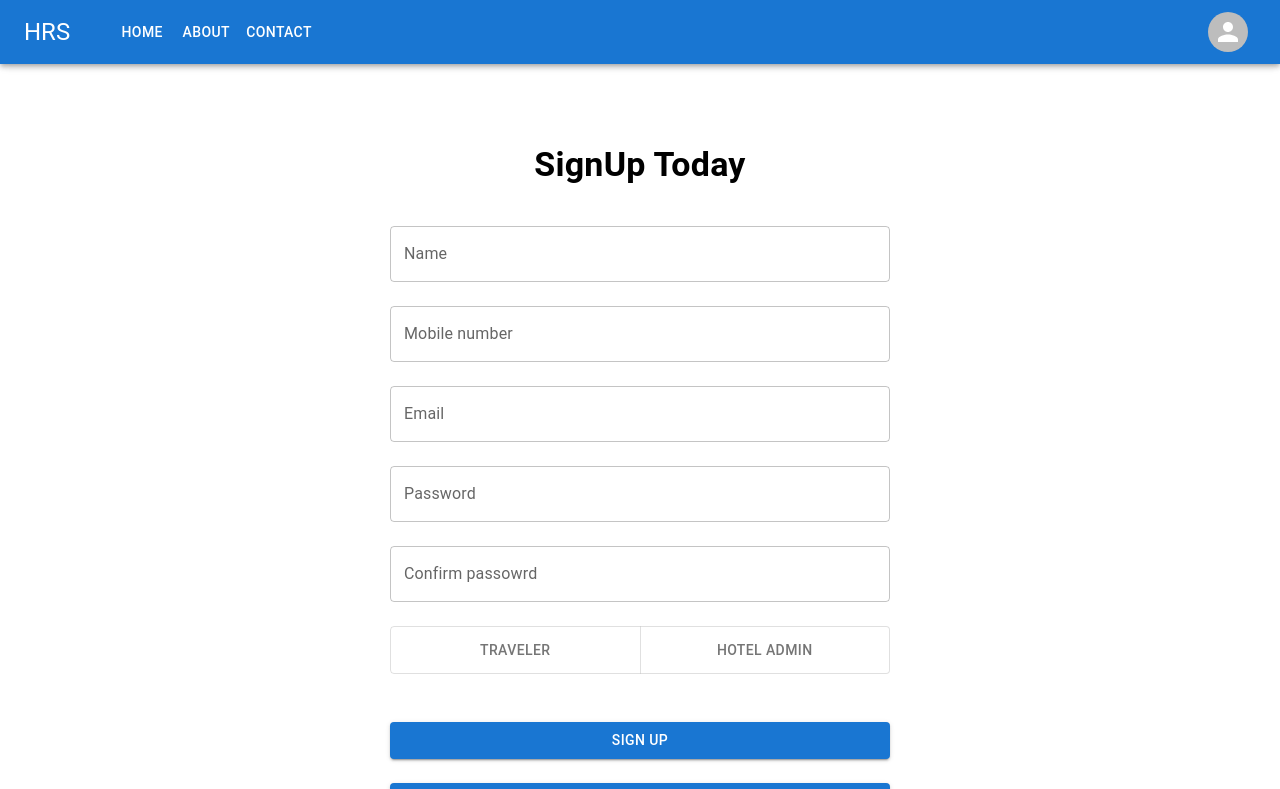
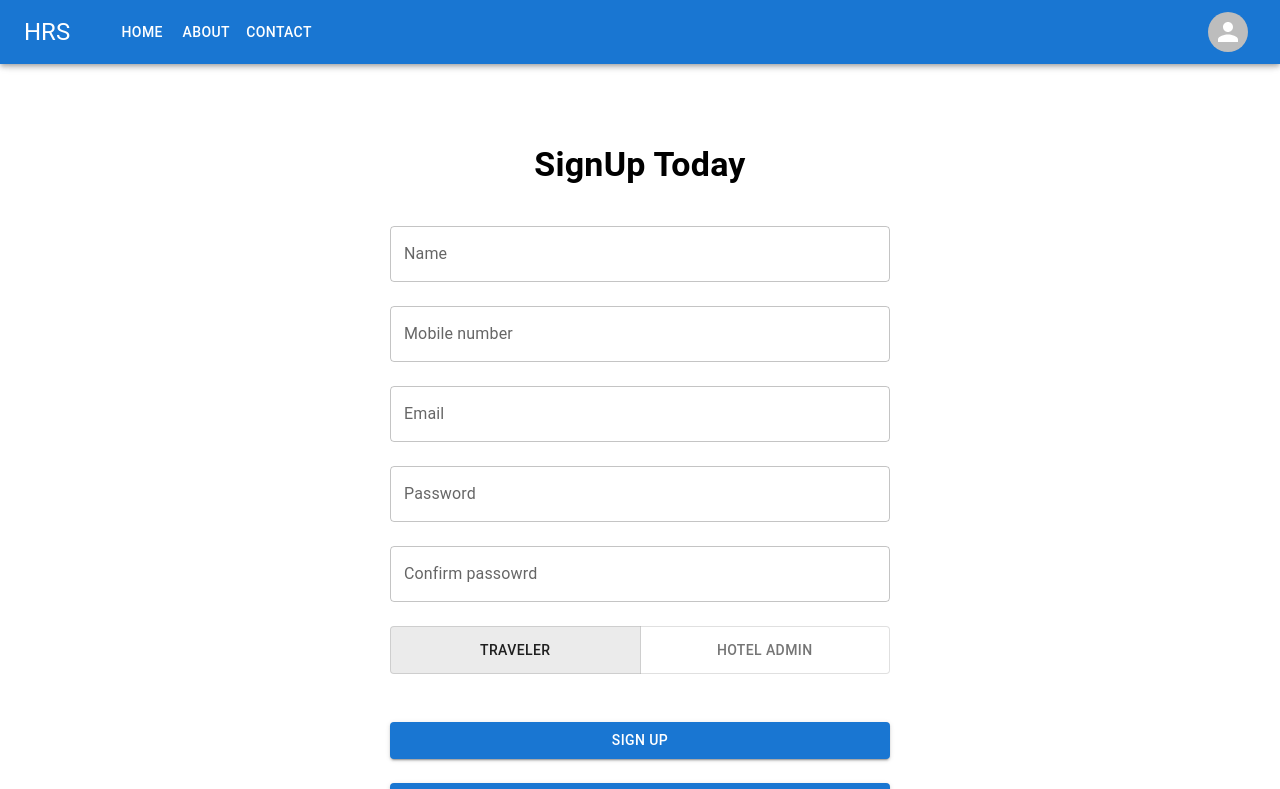
Before and after one commit to LassazVegaz/Hotel-Reservation-System, a React (Create React App) app in the folder frontend/: page / in a window 1280 px wide. Shown: the top 789 px of the page. Built offline with nearby package versions, Linux system fonts and the light colour scheme.

Commit message:
create user form validation

```diff
--- a/frontend/src/pages/CreateAccountPage/CreateAcountForm.tsx
+++ b/frontend/src/pages/CreateAccountPage/CreateAcountForm.tsx
@@ -1,35 +1,94 @@
-import {
-	Button,
-	Box,
-	TextField,
-	ToggleButton,
-	ToggleButtonGroup,
-} from "@mui/material";
-import { Formik } from "formik";
+import { Button, Box, ToggleButton, ToggleButtonGroup } from "@mui/material";
+import { useFormik } from "formik";
+import { UserRole } from "../../enums/user-role.enum";
+import { User } from "../../types/user.type";
+import * as yup from "yup";
+import { FormikMUITextField } from "../../components/FormikMUITextField/FormikMUITextField";
+
+type CreateAccountFormValues = Partial<
+	Omit<User, "id"> & { password: string; confirmPassword: string }
+>;
+
+const validationSchema = yup.object({
+	name: yup.string().required("Name is required"),
+	email: yup.string().email("Invalid email").required("Email is required"),
+	password: yup.string().required("Password is required"),
+	confirmPassword: yup
+		.string()
+		.required("Confirm password is required")
+		.oneOf([yup.ref("password")], "Passwords must match"),
+	number: yup.string().required("Number is required"),
+});
 
 export const CreateAcountForm = () => {
+	const initialValues: CreateAccountFormValues = {
+		name: "",
+		email: "",
+		password: "",
+		confirmPassword: "",
+		number: "",
+		roleId: UserRole.Customer,
+	};
+
+	const form = useFormik({
+		initialValues,
+		validationSchema,
+		onSubmit: (values) => {},
+	});
+
+	const handleRoleChange = (
+		_event: React.MouseEvent<HTMLElement, MouseEvent>,
+		value: any
+	) => {
+		form.setFieldValue("roleId", value);
+	};
+
 	return (
-		<Formik
-			initialValues={{}}
-			onSubmit={() => {
-				console.log("creating");
-			}}
-		>
 		<Box
 			component="form"
 			display="flex"
 			flexDirection="column"
 			rowGap={3}
+			onSubmit={form.handleSubmit}
 		>
-				<TextField label="Name" />
-				<TextField label="Mobile number" type="tel" />
-				<TextField label="Email" type="email" />
-				<TextField label="Password" type="password" />
-				<TextField label="Confirm passowrd" type="password" />
+			<FormikMUITextField label="Name" name="name" form={form} />
+			<FormikMUITextField
+				label="Mobile number"
+				name="number"
+				type="tel"
+				form={form}
+			/>
+			<FormikMUITextField
+				label="Email"
+				name="email"
+				type="email"
+				form={form}
+			/>
+			<FormikMUITextField
+				label="Password"
+				name="password"
+				type="password"
+				form={form}
+			/>
+			<FormikMUITextField
+				label="Confirm passowrd"
+				name="confirmPassword"
+				type="password"
+				form={form}
+			/>
 
-				<ToggleButtonGroup exclusive fullWidth>
-					<ToggleButton value="traveler">Traveler</ToggleButton>
-					<ToggleButton value="hotel-admin">Hotel Admin</ToggleButton>
+			<ToggleButtonGroup
+				value={form.values.roleId}
+				exclusive
+				fullWidth
+				onChange={handleRoleChange}
+			>
+				<ToggleButton name="roleId" value={UserRole.Customer}>
+					Traveler
+				</ToggleButton>
+				<ToggleButton name="roleId" value={UserRole.HotelAdmin}>
+					Hotel Admin
+				</ToggleButton>
 			</ToggleButtonGroup>
 
 			<Button
@@ -37,11 +96,11 @@ export const CreateAcountForm = () => {
 				sx={{
 					mt: 3,
 				}}
+				type="submit"
 			>
 				Sign Up
 			</Button>
 			<Button variant="contained">Sign In</Button>
 		</Box>
-		</Formik>
 	);
 };
```
Lines whose indentation alone changed are shown as unchanged.
